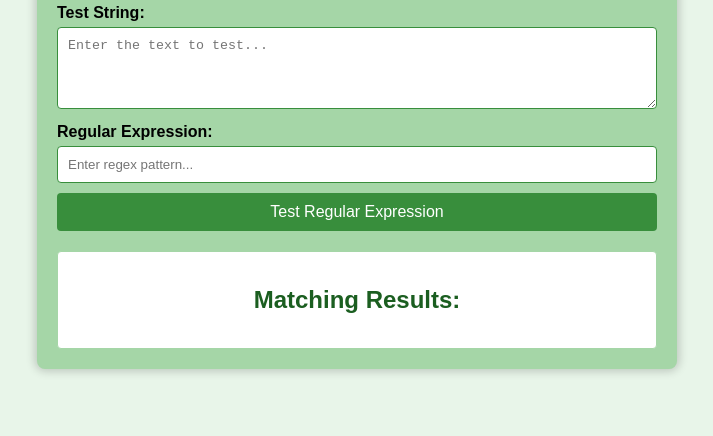
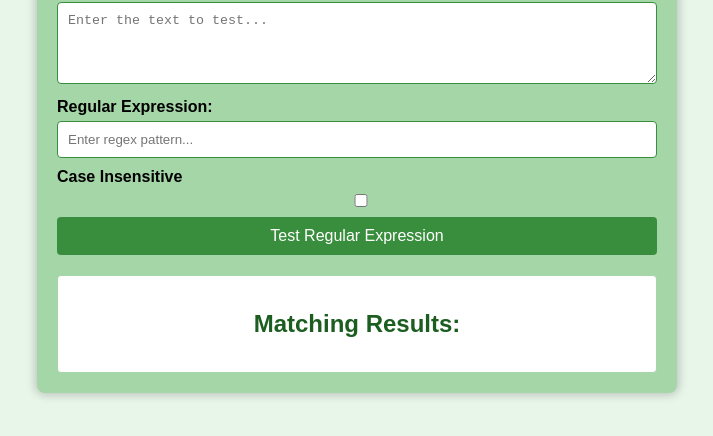
Before and after one commit to Yohana701/Regular-Expressions-Tester, a plain HTML site: page index.html in a window 1280 px wide. Shown: the part 254-690 px from the top of the page, without its empty margins (283-996 px from the left). Drawn offline with Linux system fonts and the light colour scheme.

Commit message:
Create index.html

```diff
--- a/index.html
+++ b/index.html
@@ -14,6 +14,10 @@
 
       <label for="regexPattern">Regular Expression:</label>
       <input type="text" id="regexPattern" placeholder="Enter regex pattern...">
+      <div class="checkbox-container">
+        <label for="caseInsensitive">Case Insensitive</label>
+        <input type="checkbox" id="caseInsensitive">
+      </div>
 
       <button type="button" id="testBtn">Test Regular Expression</button>
     </form>
```
